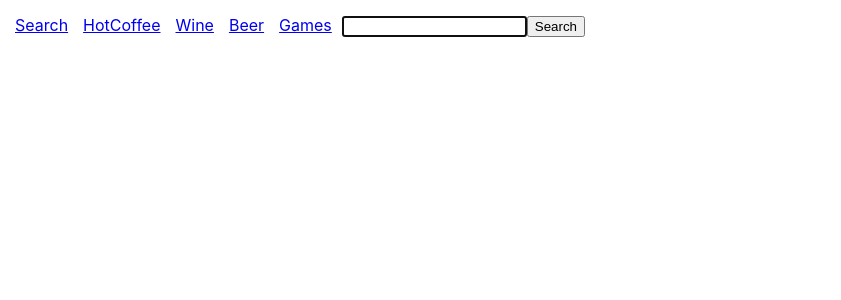
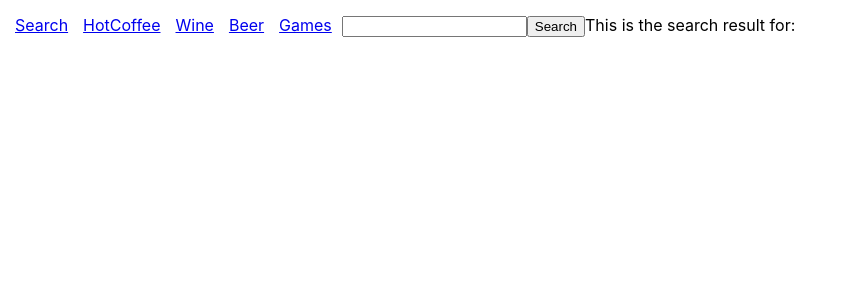
Before and after one commit to MuthulakshmiSathiyanarayanan/ApiFetch, a React (Create React App) app: page / in a window 1280 px wide. Shown: the top 300 px of the page, without its empty margins (0-841 px from the left). Built offline with nearby package versions, Linux system fonts and the light colour scheme.

Commit message:
context creation init

```diff
--- a/src/App.js
+++ b/src/App.js
@@ -1,13 +1,19 @@
 import "./App.css";
-import React from "react";
+import React, { createContext, useState } from "react";
 import { Outlet } from "react-router-dom";
 import Header from "./pages/header";
 
+export const SearchKeyContext = createContext();
+
 export default function App() {
+  const globalSearchState = useState("");
+
   return (
-    <div>
-      <Header />
-      <Outlet />
-    </div>
+    <SearchKeyContext.Provider value={globalSearchState}>
+      <div>
+        <Header />
+        <Outlet />
+      </div>
+    </SearchKeyContext.Provider>
   );
 }
--- a/src/pages/headerSearchAndDummyMemo.js
+++ b/src/pages/headerSearchAndDummyMemo.js
@@ -1,23 +1,26 @@
-import React, { useEffect, useMemo, useRef, useState } from "react";
+import React, { useEffect, useMemo, useRef, useState, useContext } from "react";
+import { SearchKeyContext } from "../App";
 //header search box to find whether useRef focus works
+
 const SearchBox = () => {
-  const [query, setQuery] = useState("");
-  const focusElement = useRef(null);
-  console.log(focusElement);
+  const inputRef = useRef(null);
+  const [globSearch, setGlobSearch] = useContext(SearchKeyContext);
 
-  const handleInputChange = (e) => {
-    setQuery(e.target.value);
+  const handleSearch = () => {
+    const srcValue = inputRef?.current?.value;
+    setGlobSearch(srcValue);
   };
-  useEffect(() => {
-    console.log(focusElement);
-    focusElement.current.focus();
-  }, []);
 
   return (
-    <div>
-      <input value={query} onChange={handleInputChange} ref={focusElement} />
-      <button>Search</button>
-    </div>
+    <>
+      <div>
+        <input ref={inputRef} />
+        <button onClick={handleSearch}>Search</button>
+      </div>
+      <span>
+        This is the search result for: <b>{globSearch}</b>
+      </span>
+    </>
   );
 };
 //useMemo hook implementation for a sample function not associated with any of the api fetched pages
--- a/src/pages/hotCoffee.js
+++ b/src/pages/hotCoffee.js
@@ -1,23 +1,28 @@
-import { useState, useEffect, useRef } from "react";
+import { useState, useEffect, useRef, useContext } from "react";
 import "../App.css";
-//import App from "../App";
+import { SearchKeyContext } from "../App";
 import HotCoffeeComponent from "../components/hotCoffeeComponent";
 import api from "../common/json/api.json";
 
 export default function HotCoffeeApp() {
   const [hotCoffee, setHotCoffee] = useState([]);
   const [originalHotCoffee, setOriginalHotCoffee] = useState([]);
-  const [searchBoxValue, setSearchBoxValue] = useState("...");
-  const inputRef = useRef(null);
+  // const [searchBoxValue, setSearchBoxValue] = useState("...");
+  // const inputRef = useRef(null);
+  const [srcCtxVal] = useContext(SearchKeyContext);
+  console.log("---------srcCtxVal-------------------", srcCtxVal);
 
   // fetching hotCoffee list
   const getHotCoffee = async () => {
     try {
       const apiResp_hotcoffee = await fetch(api[0]);
       const json_hotCoffeeFetch = await apiResp_hotcoffee.json();
-      console.log("-----hotCoffee-------json", json_hotCoffeeFetch);
+      // console.log("-----hotCoffee-------json", json_hotCoffeeFetch);
       setHotCoffee(json_hotCoffeeFetch);
       setOriginalHotCoffee(json_hotCoffeeFetch);
+
+      // Trial test search context
+      handleContextSearch(json_hotCoffeeFetch);
     } catch (err) {
       setHotCoffee({ sorry: "Some Server Errror" });
       alert("Something Error Happened, try after sometime");
@@ -29,8 +34,25 @@ export default function HotCoffeeApp() {
     getHotCoffee();
   }, []);
 
+  useEffect(() => {
+    handleContextSearch();
+  }, [srcCtxVal]);
+
+  const handleContextSearch = (defaultValue = originalHotCoffee) => {
+    const searchedValue = defaultValue?.filter(
+      (element) =>
+        element?.title?.toUpperCase()?.indexOf(srcCtxVal?.toUpperCase()) !== -1
+    );
+    console.log(
+      "--------searchedValuesearchedValue-------",
+      searchedValue,
+      defaultValue
+    );
+    setHotCoffee(srcCtxVal ? searchedValue : defaultValue);
+  };
+
   //displaying the searched searchBox contents
-  const handleSearch = () => {
+  /* const handleSearch = () => {
     const srcValue = inputRef?.current?.value;
     console.log("--srcvalue--", srcValue);
     //Filter operation
@@ -43,27 +65,25 @@ export default function HotCoffeeApp() {
     console.log("---basic check--", setHotCoffee);
     console.log("--checking the setState--", hotCoffee);
     setSearchBoxValue(srcValue);
-  };
+  }; */
 
   //console logs for hotCoffee and original hot coffee changes
-  console.log(
-    "-----------hotCoffee--------------",
-    hotCoffee.length,
-    typeof hotCoffee
-  );
-  console.log("----hotcoffee after search---", hotCoffee);
-  console.log("--original hotcoffee after search---", originalHotCoffee);
+  // console.log(
+  //   "-----------hotCoffee--------------",
+  //   hotCoffee.length,
+  //   typeof hotCoffee
+  // );
+  // console.log("----hotcoffee after search---", hotCoffee);
+  // console.log("--original hotcoffee after search---", originalHotCoffee);
 
   //return statements start
   return (
     <div>
-      <input type="text" ref={inputRef} />
+      {/* <input type="text" ref={inputRef} /> */}
       {/* uncontrolled component- to make it controlled can call value=
       {searchBoxValue} in input type*/}
-      <button onClick={handleSearch}>Search</button>
-      <br />
-      <span>This is the search result for: {searchBoxValue}</span>
-      <br />
+      {/* <button onClick={handleSearch}>Search</button>
+      <br /> */}
       <div className="BeverageContainer">
         {hotCoffee?.map((e) => (
           <HotCoffeeComponent {...e} />
```
